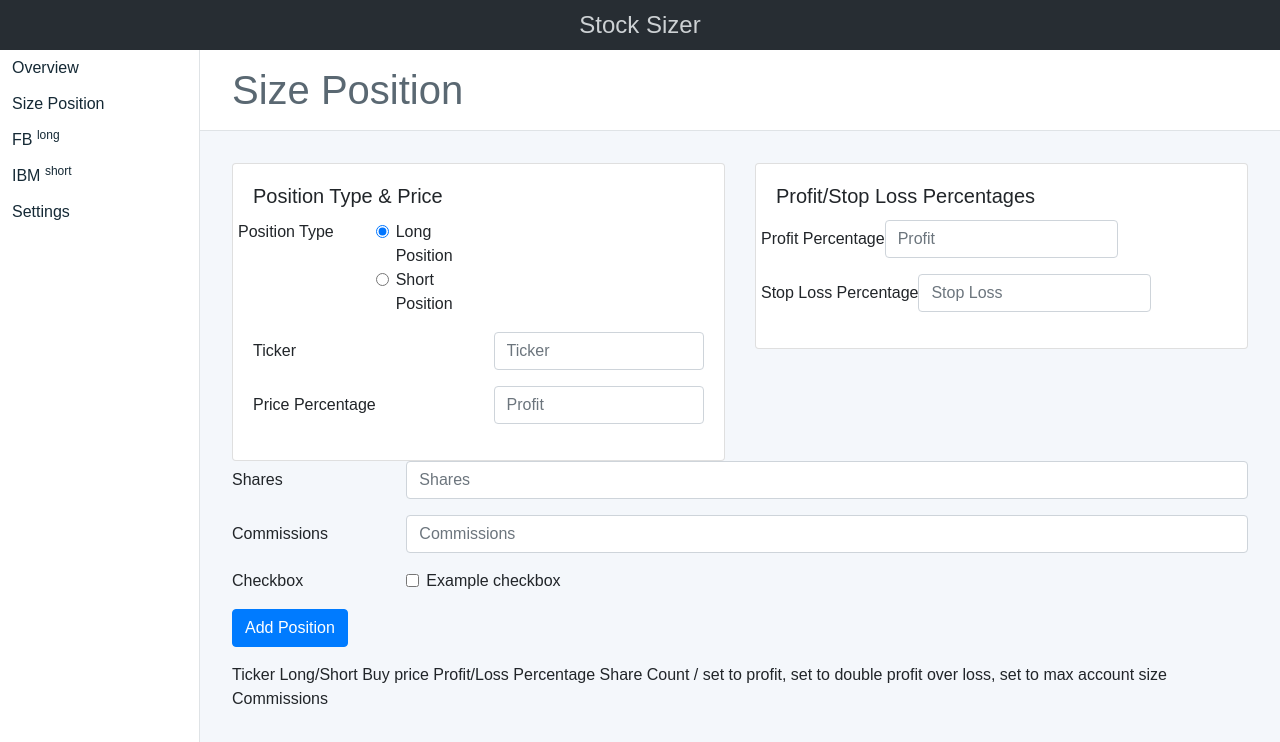
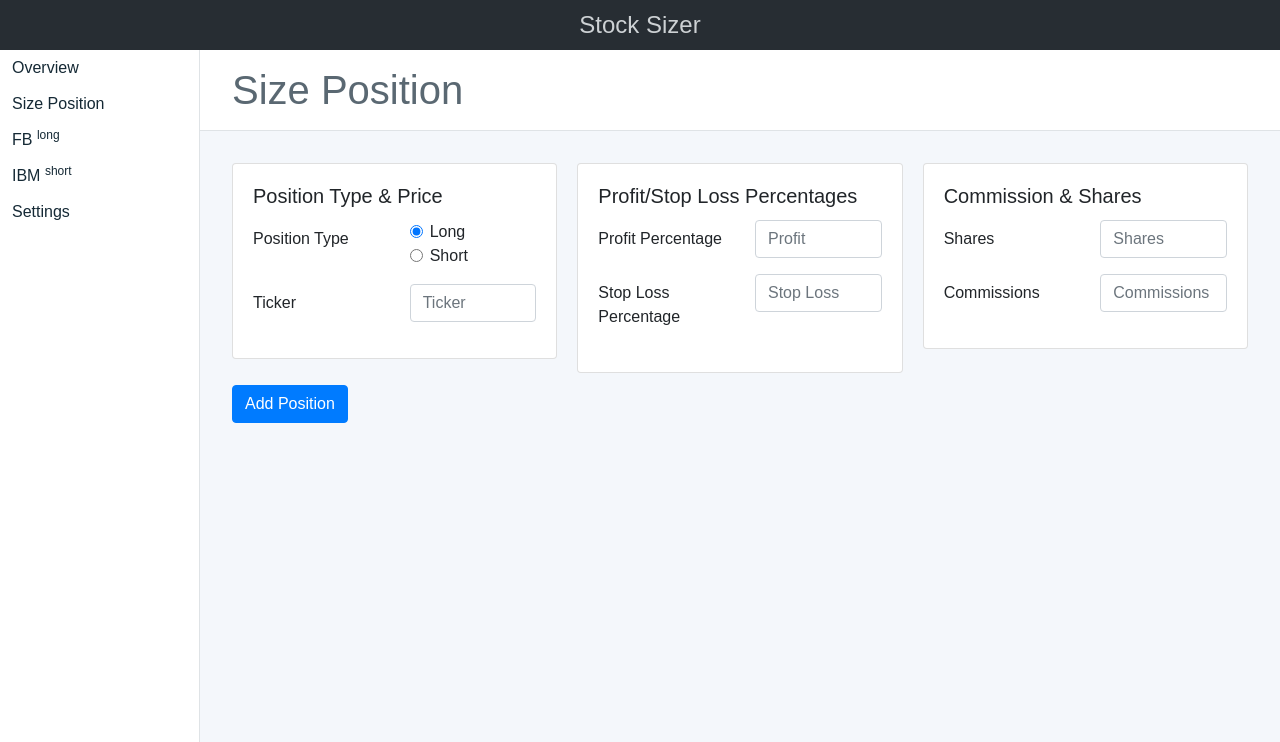
Before and after one commit to jschaftenaar/stocksizer.com, a React (Create React App) app: page /size in a window 1280 px wide. Shown: the top 742 px of the page. Built offline with nearby package versions, Linux system fonts and the light colour scheme.

Commit message:
feat/v2: fix position basics inputs and setup reducrs, actions and containrs

```diff
--- a/src/Actions/index.js
+++ b/src/Actions/index.js
@@ -1,3 +1,5 @@
+/* action types */
+
 export const Settings = {
   SHOW_ALL: 'SHOW_ALL',
   SHOW_COMPLETED: 'SHOW_COMPLETED',
@@ -5,3 +7,21 @@ export const Settings = {
 };
 
 export const Positions = {};
+
+export const Size = {
+  SET_POSITION: 'SIZE_POSITION_SET',
+  SET_TICKER: 'SIZE_TICKER_SET'
+};
+
+
+/* Action creators */
+
+export const SizePositionChange = position => ({
+  type: Size.SET_POSITION,
+  position
+});
+
+export const SizeTickerChange = ticker => ({
+  type: Size.SET_TICKER,
+  ticker
+});
--- a/src/Components/Size/PositionBasics/index.js
+++ b/src/Components/Size/PositionBasics/index.js
@@ -1,47 +1,55 @@
 import React from 'react';
 import style from './style.module.scss';
+import PropTypes from 'prop-types';
 
-const PositionBasics = () => {
+const PositionBasics = ({positionChange, position, ticker, tickerChange}) => {
   return (
-  <div className="col-sm-6">
       <div className="card">
         <div className="card-body">
           <h5 className="card-title">Position Type &amp; Price</h5>
-        <fieldset className="form-group row">
-          <div className="row">
-            <legend className="col-form-label col-sm-6 pt-0">Position Type</legend>
+
+          <div className="form-group row">
+            <div className="col-form-label col-sm-6">Position Type</div>
             <div className="col-sm-6">
               <div className="form-check">
-                <input className="form-check-input" type="radio" name="gridRadios" id="gridRadios1" value="option1" checked/>
-                <label className="form-check-label" for="gridRadios1">
-                  Long Position
+                <input className="form-check-input" type="radio" name="positionRadios" id="positionRadio1" value="long" onChange={positionChange} checked={position=='long'}/>
+                <label className="form-check-label" htmlFor="positionRadio1">
+                  Long
                 </label>
               </div>
               <div className="form-check">
-                <input className="form-check-input" type="radio" name="gridRadios" id="gridRadios2" value="option2"/>
-                <label className="form-check-label" for="gridRadios2">
-                  Short Position
+                <input className="form-check-input" type="radio" name="positionRadios" id="positionRadio2" value="short" onChange={positionChange} checked={position=='short'}/>
+                <label className="form-check-label" htmlFor="positionRadio2">
+                  Short
                 </label>
               </div>
             </div>
           </div>
-        </fieldset>
+
           <div className="form-group row">
-          <label for="inputEmail3" className="col-sm-6 col-form-label">Ticker</label>
+            <label htmlFor="tickerInput" className="col-sm-6 col-form-label">Ticker</label>
             <div className="col-sm-6">
-            <input type="email" className="form-control" id="inputEmail3" placeholder="Ticker"/>
+              <input type="text" className="form-control" id="tickerInput" placeholder="Ticker" value={ticker} onChange={tickerChange}/>
             </div>
           </div>
-        <div className="form-group row">
-          <label for="inputPassword3" className="col-sm-6 col-form-label">Price Percentage</label>
-          <div className="col-sm-6">
-            <input type="password" className="form-control" id="inputPassword3" placeholder="Profit"/>
+
         </div>
       </div>
-      </div>
-    </div>
-  </div>
-)
+  );
 };
 
-export default PositionBasics
+PositionBasics.defaultProps = {
+  positionChange: () => {},
+  tickerChange: () => {},
+  ticker: '',
+  position: ''
+};
+
+PositionBasics.propTypes = {
+  position: PropTypes.string,
+  ticker: PropTypes.string,
+  tickerChange: PropTypes.func,
+  positionSelect: PropTypes.func
+};
+
+export default PositionBasics;
--- a/src/Components/Size/PositionPercentages/index.js
+++ b/src/Components/Size/PositionPercentages/index.js
@@ -3,24 +3,25 @@ import style from './style.module.scss';
 
 const PositionPercentages = () => {
   return (
-    <div className="col-sm-6">
       <div className="card">
         <div className="card-body">
           <h5 className="card-title">Profit/Stop Loss Percentages</h5>
+
           <div className="form-group row">
-            <label for="inputPassword3" className="col-xs-6 col-form-label">Profit Percentage</label>
-            <div className="col-xs-6">
-              <input type="password" className="form-control" id="inputPassword3" placeholder="Profit"/>
+            <label htmlFor="inputProfitPercentage" className="col-sm-6 col-form-label">Profit Percentage</label>
+            <div className="col-sm-6">
+              <input type="text" className="form-control" id="inputProfitPercentage" placeholder="Profit"/>
             </div>
           </div>
+
           <div className="form-group row">
-            <label for="inputPassword3" className="col-xs-6 col-form-label">Stop Loss Percentage</label>
-            <div className="col-xs-6">
-              <input type="password" className="form-control" id="inputPassword3" placeholder="Stop Loss"/>
+            <label htmlFor="inputStopLossPercentage" className="col-sm-6 col-form-label">Stop Loss Percentage</label>
+            <div className="col-sm-6">
+              <input type="text" className="form-control" id="inputStopLossPercentage" placeholder="Stop Loss"/>
             </div>
           </div>
+
         </div>
-      </div>
     </div>
   );
 };
--- /dev/null
+++ b/src/Components/Size/PositionTotal/index.js
@@ -0,0 +1,29 @@
+import React from 'react';
+import style from './style.module.scss';
+
+const PositionTotal = () => {
+  return (
+      <div className="card">
+        <div className="card-body">
+          <h5 className="card-title">Commission &amp; Shares</h5>
+
+          <div className="form-group row">
+            <label htmlFor="inputShares" className="col-sm-6 col-form-label">Shares</label>
+            <div className="col-sm-6">
+              <input type="text" className="form-control" id="inputShares" placeholder="Shares"/>
+            </div>
+          </div>
+
+          <div className="form-group row">
+            <label htmlFor="inputCommissions" className="col-sm-6 col-form-label">Commissions</label>
+            <div className="col-sm-6">
+              <input type="text" className="form-control" id="inputCommissions" placeholder="Commissions"/>
+            </div>
+          </div>
+
+        </div>
+    </div>
+  );
+};
+
+export default PositionTotal
--- a/src/Components/Size/index.js
+++ b/src/Components/Size/index.js
@@ -2,54 +2,44 @@ import React from 'react';
 import Content from '../Content';
 import PositionBasics from './PositionBasics';
 import PositionPercentages from './PositionPercentages';
+import PositionTotal from './PositionTotal';
 import style from './Size.module.scss';
+import PropTypes from 'prop-types';
 
-const Size = () => {
+const Size = ({onAdd, positionChange, position, ticker, tickerChange}) => {
   return (
     <Content title='Size Position'>
-      <form>
-        <div className="row">
-          <PositionBasics/>
+      <form onSubmit={onAdd}>
+        <div className="card-columns">
+          <PositionBasics
+            positionChange={positionChange}
+            position={position}
+            tickerChange={tickerChange}
+            ticker={ticker}
+          />
           <PositionPercentages/>
+          <PositionTotal/>
         </div>
 
         <div className="form-group row">
-          <label for="inputPassword3" className="col-sm-2 col-form-label">Shares</label>
-          <div className="col-sm-10">
-            <input type="password" className="form-control" id="inputPassword3" placeholder="Shares"/>
-          </div>
-        </div>
-        <div className="form-group row">
-          <label for="inputPassword3" className="col-sm-2 col-form-label">Commissions</label>
-          <div className="col-sm-10">
-            <input type="password" className="form-control" id="inputPassword3" placeholder="Commissions"/>
-          </div>
-        </div>
-        <div className="form-group row">
-          <div className="col-sm-2">Checkbox</div>
-          <div className="col-sm-10">
-            <div className="form-check">
-              <input className="form-check-input" type="checkbox" id="gridCheck1"/>
-              <label className="form-check-label" for="gridCheck1">
-                Example checkbox
-              </label>
-            </div>
-          </div>
-        </div>
-        <div className="form-group row">
-          <div className="col-sm-10">
+          <div className="col-sm-2">
             <button type="submit" className="btn btn-primary">Add Position</button>
           </div>
         </div>
       </form>
-      Ticker
-      Long/Short
-      Buy price
-      Profit/Loss Percentage
-      Share Count / set to profit, set to double profit over loss, set to max account size
-      Commissions
     </Content>
   );
 }
 
+Size.defaultProps = {
+  onAdd: (event) => { event.preventDefault(); }
+}
+
+Size.propTypes = {
+  ...PositionBasics.propTypes,
+  ...PositionPercentages.propTypes,
+  ...PositionTotal.propTypes,
+  onAdd: PropTypes.func
+};
+
 export default Size;
--- a/src/Containers/Size/index.js
+++ b/src/Containers/Size/index.js
@@ -1,9 +1,27 @@
 import React from 'react';
 import { connect } from 'react-redux';
 import Size from '../../Components/Size';
+import { SizePositionChange, SizeTickerChange } from '../../Actions';
 
-function mapStateToProps(state, {match}) {
-  return {}
+const  mapStateToProps = ({size}, {match}) => {
+  return {
+    position: size.position,
+    ticker: size.ticker
+  };
 }
 
-export default connect(mapStateToProps)(Size);
+const mapDispatchToProps = dispatch => {
+  const preventDefaultDispatch = (event, value) => {
+    event.preventDefault();
+    return dispatch(value);
+  };
+  return {
+    positionChange: event => dispatch(SizePositionChange(event.target.value)),
+    tickerChange: event => preventDefaultDispatch(event, SizeTickerChange(event.target.value))
+  }
+};
+
+export default connect(
+  mapStateToProps,
+  mapDispatchToProps
+)(Size);
--- /dev/null
+++ b/src/Reducers/SizeReducer.js
@@ -0,0 +1,14 @@
+import { Size } from '../Actions'
+
+const SettingsReducer = (state = {position: 'long'} , action) => {
+  switch (action.type) {
+    case Size.SET_POSITION :
+      return Object.assign({}, state, { position: action.position });
+    case Size.SET_TICKER :
+      return Object.assign({}, state, { ticker: action.ticker });
+    default:
+      return state;
+  }
+}
+
+export default SettingsReducer;
--- a/src/Reducers/index.js
+++ b/src/Reducers/index.js
@@ -1,8 +1,10 @@
 import { combineReducers } from 'redux';
 import settings from './SettingsReducer.js';
 import positions from './PositionsReducer.js';
+import size from './SizeReducer.js';
 
 export default combineReducers({
   settings,
-  positions
+  positions,
+  size
 });
--- a/src/index.css
+++ b/src/index.css
@@ -6,3 +6,36 @@ body {
   height: 100vh;
   display: block;
 }
+
+
+@media (min-width: 34em) {
+    .card-columns {
+        -webkit-column-count: 1;
+        -moz-column-count: 1;
+        column-count: 1;
+    }
+}
+
+@media (min-width: 48em) {
+    .card-columns {
+        -webkit-column-count: 1;
+        -moz-column-count: 1;
+        column-count: 1;
+    }
+}
+
+@media (min-width: 62em) {
+    .card-columns {
+        -webkit-column-count: 2;
+        -moz-column-count: 2;
+        column-count: 2;
+    }
+}
+
+@media (min-width: 75em) {
+    .card-columns {
+        -webkit-column-count: 3;
+        -moz-column-count: 3;
+        column-count: 3;
+    }
+}
```
Also changed, not shown: src/Components/Size/PositionTotal/style.module.scss (added). Lines whose indentation alone changed are shown as unchanged.
